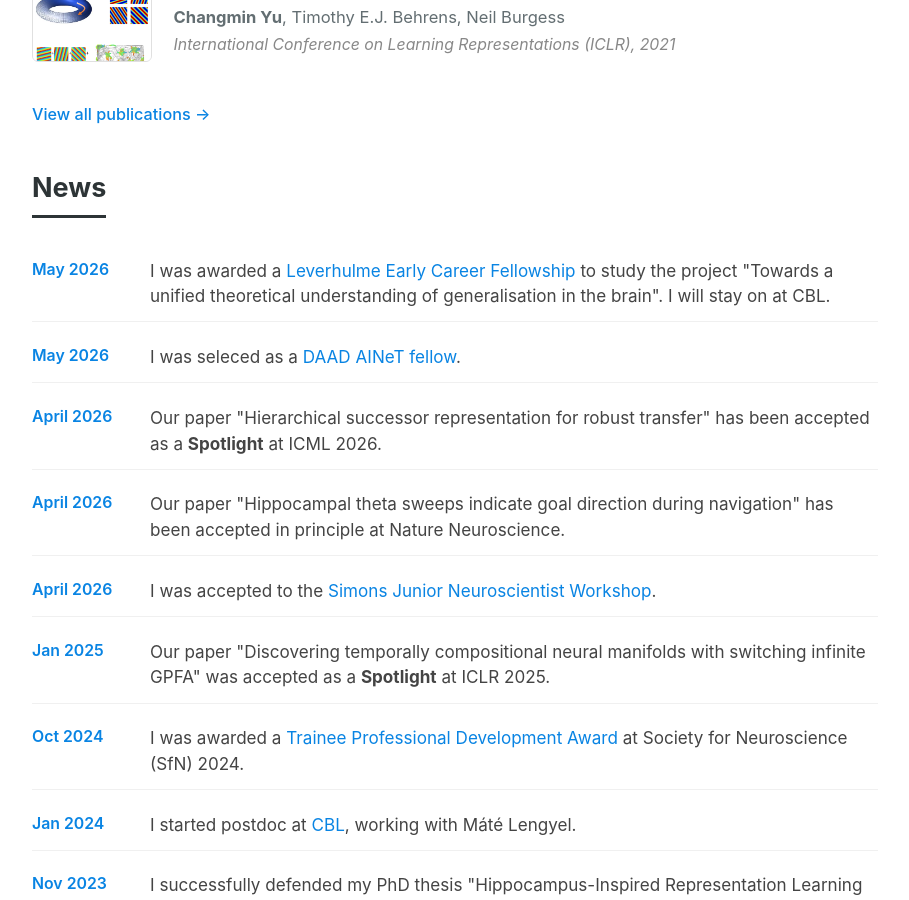
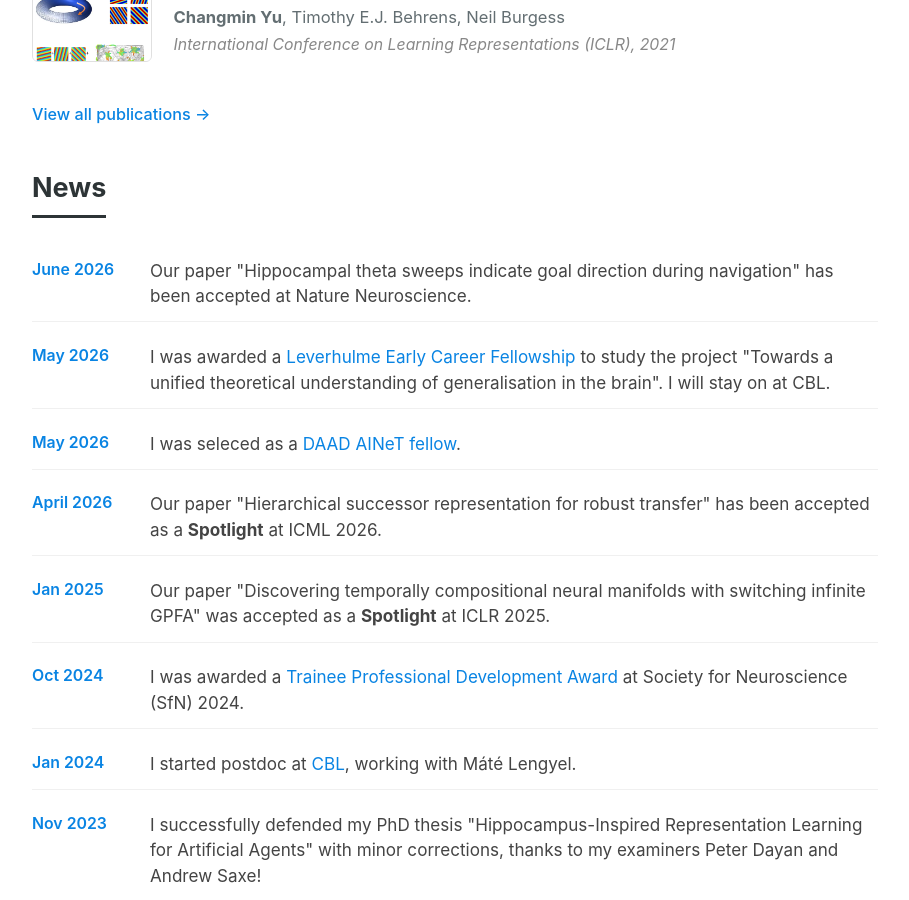
Before and after one commit to changmin-yu/changmin-yu.github.io, a Jekyll site: the page built from _pages/about.md, in a window 1280 px wide and 900 px high, scrolled down 1819 px. Shown: the whole window, without its empty margins (185-1094 px from the left). Built offline with Jekyll 4.4.1, drawn with Linux system fonts in a browser that asks for light colours; some of the changed text lies outside the part shown.

Commit message:
minor update

```diff
--- a/_pages/about.md
+++ b/_pages/about.md
@@ -45,7 +45,7 @@ redirect_from:
           <a href="https://www.biorxiv.org/content/10.1101/2025.08.21.671551v1">Hippocampal theta sweeps indicate goal direction during navigation</a>
         </div>
         <div class="pub-authors"><strong>Changmin Yu</strong>, Zilong Ji, Jake Ormond, John O'Keefe, Neil Burgess</div>
-        <div class="pub-venue">Accepted in principle at Nature Neuroscience, 2026</div>
+        <div class="pub-venue"> Nature Neuroscience, 2026</div>
       </div>
     </li>
     <li class="pub-item">
@@ -117,6 +117,10 @@ redirect_from:
   <h2 class="section-heading">News</h2>
   <ul class="news-list">
   <li class="news-item">
+      <span class="news-date">June 2026</span>
+      <span class="news-text">Our paper "Hippocampal theta sweeps indicate goal direction during navigation" has been accepted at Nature Neuroscience.</span>
+    </li>
+  <li class="news-item">
       <span class="news-date">May 2026</span>
       <span class="news-text">I was awarded a <a href="https://www.leverhulme.ac.uk/early-career-fellowships">Leverhulme Early Career Fellowship</a> to study the project "Towards a unified theoretical understanding of generalisation in the brain". I will stay on at CBL.</span>
     </li>
@@ -127,14 +131,6 @@ redirect_from:
   <li class="news-item">
       <span class="news-date">April 2026</span>
       <span class="news-text">Our paper "Hierarchical successor representation for robust transfer" has been accepted as a <strong>Spotlight</strong> at ICML 2026.</span>
-    </li>
-  <li class="news-item">
-      <span class="news-date">April 2026</span>
-      <span class="news-text">Our paper "Hippocampal theta sweeps indicate goal direction during navigation" has been accepted in principle at Nature Neuroscience.</span>
-    </li>
-    <li class="news-item">
-      <span class="news-date">April 2026</span>
-      <span class="news-text">I was accepted to the <a href="https://www.simonsfoundation.org/event/jrworkshop2026/">Simons Junior Neuroscientist Workshop</a>.</span>
     </li>
     <li class="news-item">
       <span class="news-date">Jan 2025</span>
```
Also changed, not shown: _pages/cv.md (+1 -1 lines), _pages/publications.md (+8 -8 lines).
